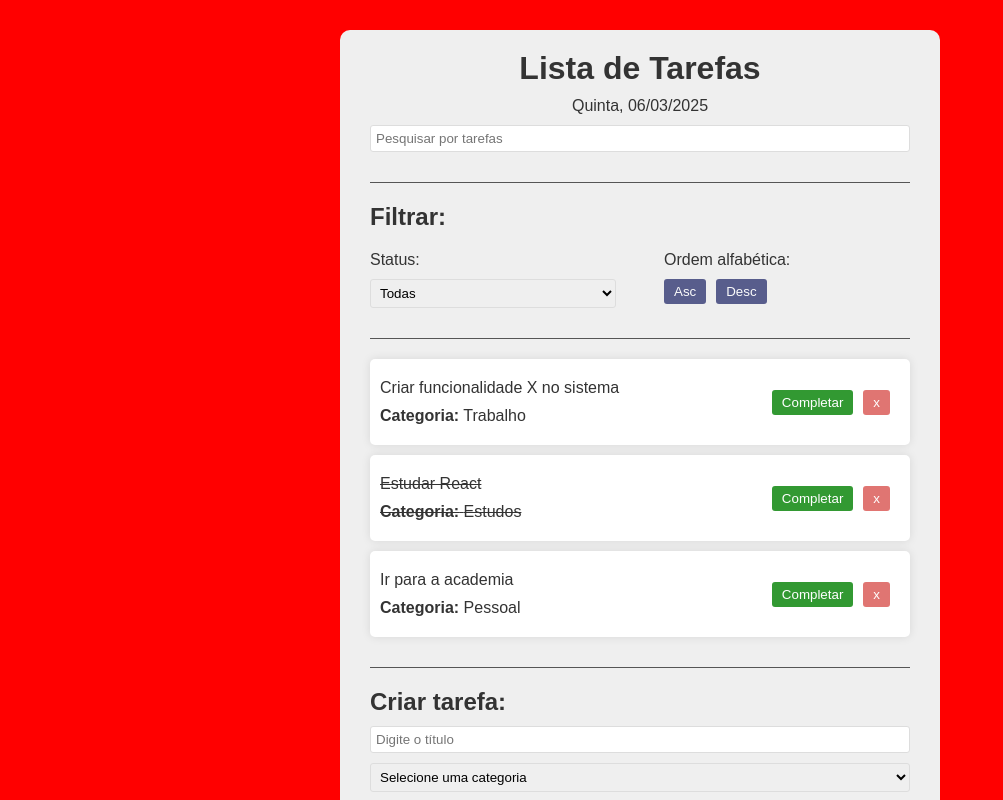
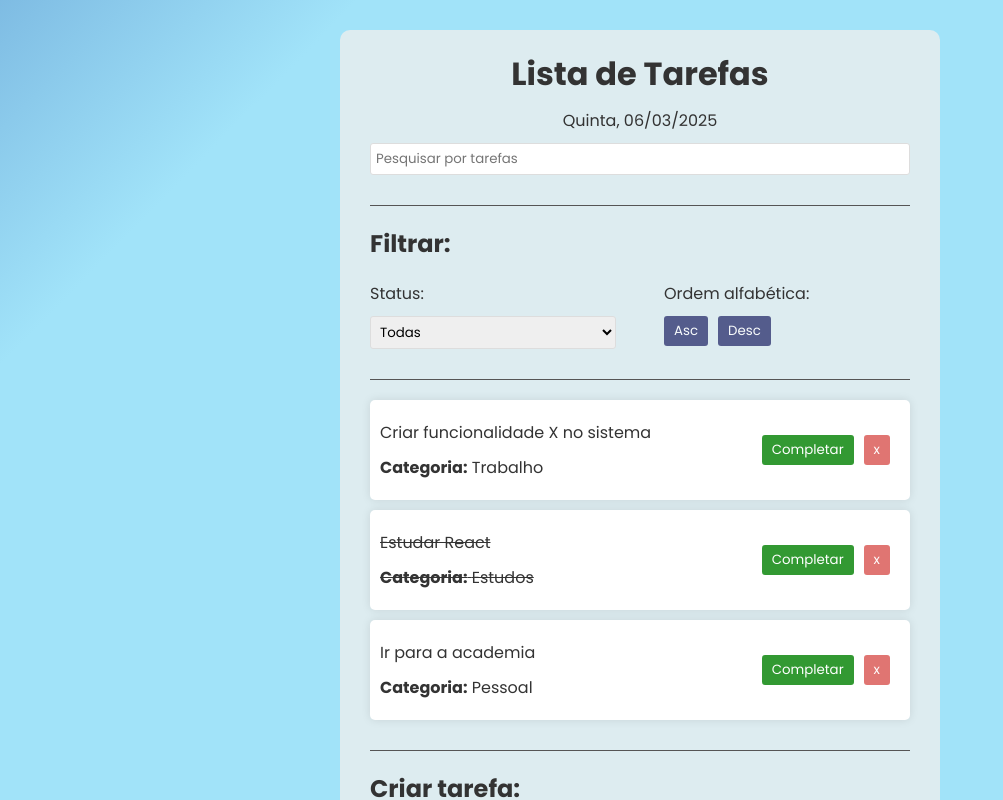
Before and after one commit to GuilhermeEduardo23/ToDo_List, a React (Vite) app: page / in a window 1280 px wide. Shown: the top 800 px of the page, without its empty margins (0-1003 px from the left). Built offline with nearby package versions, Linux system fonts and the light colour scheme.

Commit message:
feat: modified background

```diff
--- a/index.html
+++ b/index.html
@@ -1,8 +1,14 @@
-<!doctype html>
+<!DOCTYPE html>
 <html lang="en">
   <head>
     <meta charset="UTF-8" />
     <meta name="viewport" content="width=device-width, initial-scale=1.0" />
+    <link rel="preconnect" href="https://fonts.googleapis.com" />
+    <link rel="preconnect" href="https://fonts.gstatic.com" crossorigin />
+    <link
+      href="https://fonts.googleapis.com/css2?family=Poppins:ital,wght@0,100;0,200;0,300;0,400;0,500;0,600;0,700;0,800;0,900;1,100;1,200;1,300;1,400;1,500;1,600;1,700;1,800;1,900&display=swap"
+      rel="stylesheet"
+    />
     <title>ToDo List</title>
   </head>
   <body>
--- a/src/App.scss
+++ b/src/App.scss
@@ -2,19 +2,29 @@
   margin: 0;
   padding: 0;
   box-sizing: border-box;
-  font-family: Arial, Helvetica, sans-serif;
+  font-family: 'Poppins', sans-serif;
 }
 
 body {
   padding: 30px;
   color: #333;
-  background-color: red;
+  background-image: linear-gradient(
+    to bottom right,
+    #3674B5 0%, #578FCA 20%, #A1E3F9 35%
+  );
+  background-size: 200% 200%;
+  animation: gradientAnimation 10s linear infinite alternate;
+}
+
+@keyframes gradientAnimation {
+  from {background-position: 0 0};
+  to {background-position: 100% 100%};
 }
 
 .app {
   max-width: 600px;
   margin: 0 auto 300px;
-  background-color: #efefef;
+  background-color: #efefefc7;
   padding: 20px 30px;
   border-radius: 10px;
 
```
